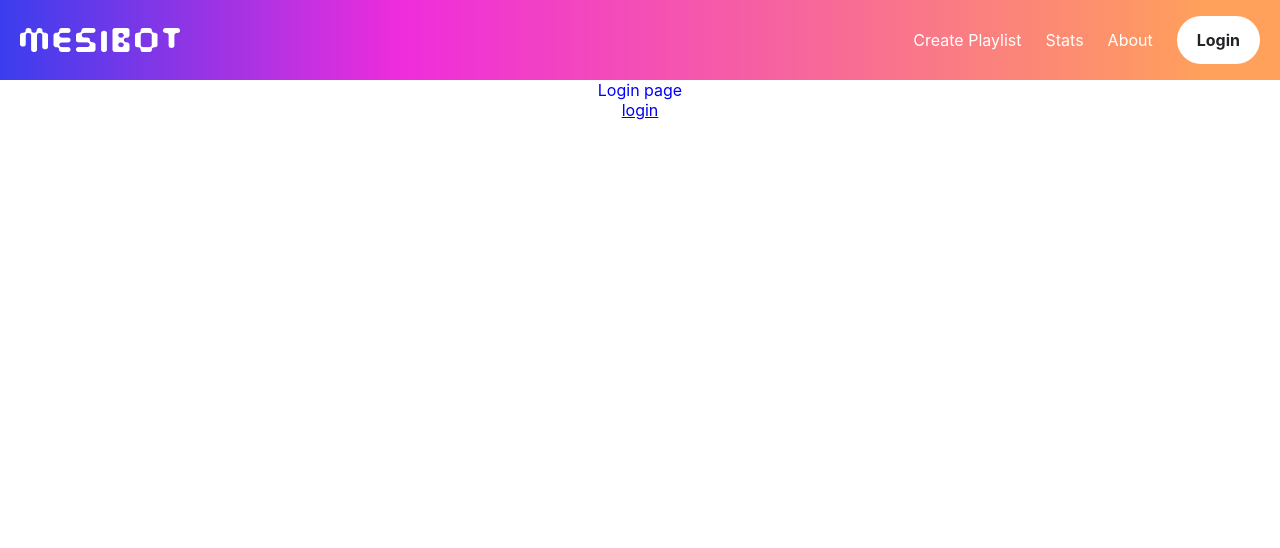
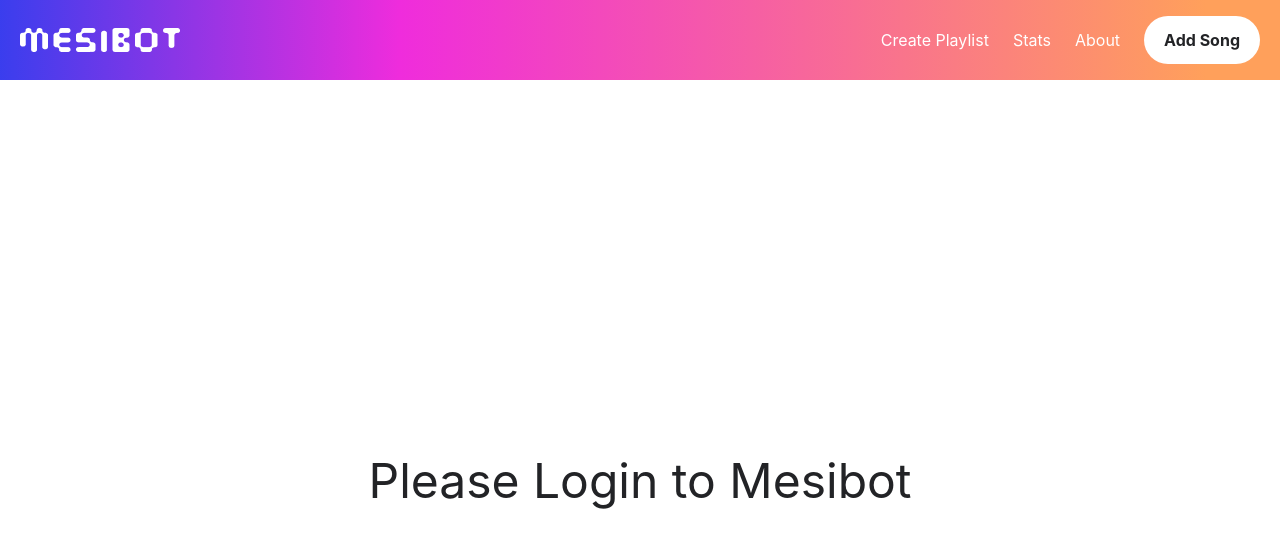
Before and after one commit to ShakedZrihen/mesibot-ui, a React (Create React App) app: page /login in a window 1280 px wide. Shown: the top 548 px of the page. Built offline with nearby package versions, Linux system fonts and the light colour scheme.

Commit message:
useAuth flow

```diff
--- a/src/App.js
+++ b/src/App.js
@@ -1,8 +1,10 @@
 import "./App.css";
 import Routes from "./routes/Routes";
 import Header from "../src/components/Header";
+import useAuth from './components/Login/useAuth';
 
-function App() {
+const App = () => {
+  useAuth()
   return (
     <div className="App">
       <Header />
--- a/src/components/Login/Login.js
+++ b/src/components/Login/Login.js
@@ -1,16 +1,9 @@
 import './Login.scss';
-import useLogin from './useLogin';
 
 const Login = () => {
-    const { slackUserId } = useLogin();
-    console.log({ slackUserId })
-
     return (
         <div className='Login'>
-            Login page
-            <main>
-                <a href='http://localhost:555/auth/slack/grant'>login</a>
-            </main>
+            Please Login to Mesibot
         </div>
     )
 }
--- a/src/components/Login/Login.scss
+++ b/src/components/Login/Login.scss
@@ -1,3 +1,8 @@
 .Login{
-    color: blue;
+   height: 100%;
+   height: 100%;
+   display: flex;
+   align-items: center;
+   justify-content: center;
+   font-size: 3rem;
 }
--- a/src/components/Login/useLogin.js
+++ b/src/components/Login/useAuth.js
@@ -1,9 +1,13 @@
 import { useEffect, useState } from "react";
+import { useDispatch } from "react-redux";
+import { login, logout } from "../../state/actions/profile";
 import { omitFromQs } from "../common/utils/utils";
 
 const SLACK_AUTH_QS = 'userSlackId'
 
-const useLogin = () => {
+
+const useAuth = () => {
+    const dispatch = useDispatch();
     const [slackUserId, setSlackUserId] = useState(null);
     const slackUserIdFromStorage = localStorage.getItem(SLACK_AUTH_QS);
 
@@ -20,13 +24,18 @@ const useLogin = () => {
     }, []);
 
     useEffect(() => {
-        if (slackUserIdFromStorage)
+        if (slackUserIdFromStorage) {
             console.log('try-auto-login', { slackUserIdFromStorage });
-    }, [slackUserIdFromStorage])
+            login()(dispatch);
+        } else {
+            console.log('logout');
+            logout()(dispatch);
+        }
+    }, [slackUserIdFromStorage, dispatch])
 
     return {
         slackUserId
     }
 }
 
-export default useLogin;
+export default useAuth;
--- a/src/routes/AuthRoute/AuthRoute.js
+++ b/src/routes/AuthRoute/AuthRoute.js
@@ -1,15 +1,18 @@
+import { useEffect } from "react";
 import { useSelector } from "react-redux";
-import { Route } from "react-router-dom";
+import { Route, useHistory } from "react-router-dom";
+import { PROFILE_STATES } from "../../state/reducers/profile";
 import { profileSelector } from "../../state/selectors/profile";
-import history from "../history";
 import ROUTES_MODEL from "../routes.model";
 
 const AuthRoute = (props) => {
+  const history = useHistory();
   const profile = useSelector(profileSelector);
-  if (!profile) {
-    console.log("profile not exists. redirect to Login");
-    // history.replace(ROUTES_MODEL.LOGIN.path);
-  }
+  useEffect(() => {
+    if (profile === PROFILE_STATES.NOT_AUTH) {
+      history.replace(ROUTES_MODEL.LOGIN.path);
+    }
+  }, [profile, history])
   return <Route {...props} />;
 };
 
--- a/src/state/reducers/profile.js
+++ b/src/state/reducers/profile.js
@@ -1,11 +1,17 @@
 import { LOGOUT, UPDATE_PROFILE } from "../actions/profile";
 
-const profileReducer = (state = null, action) => {
+export const PROFILE_STATES = {
+    UNKNOWN: 'unknown',
+    NOT_AUTH: 'not-auth'
+}
+
+const profileReducer = (state = PROFILE_STATES.UNKNOWN, action) => {
     switch (action.type) {
         case UPDATE_PROFILE:
             return action.payload;
+
         case LOGOUT:
-            return null;
+            return PROFILE_STATES.NOT_AUTH;
         default:
             return state;
     }
```
